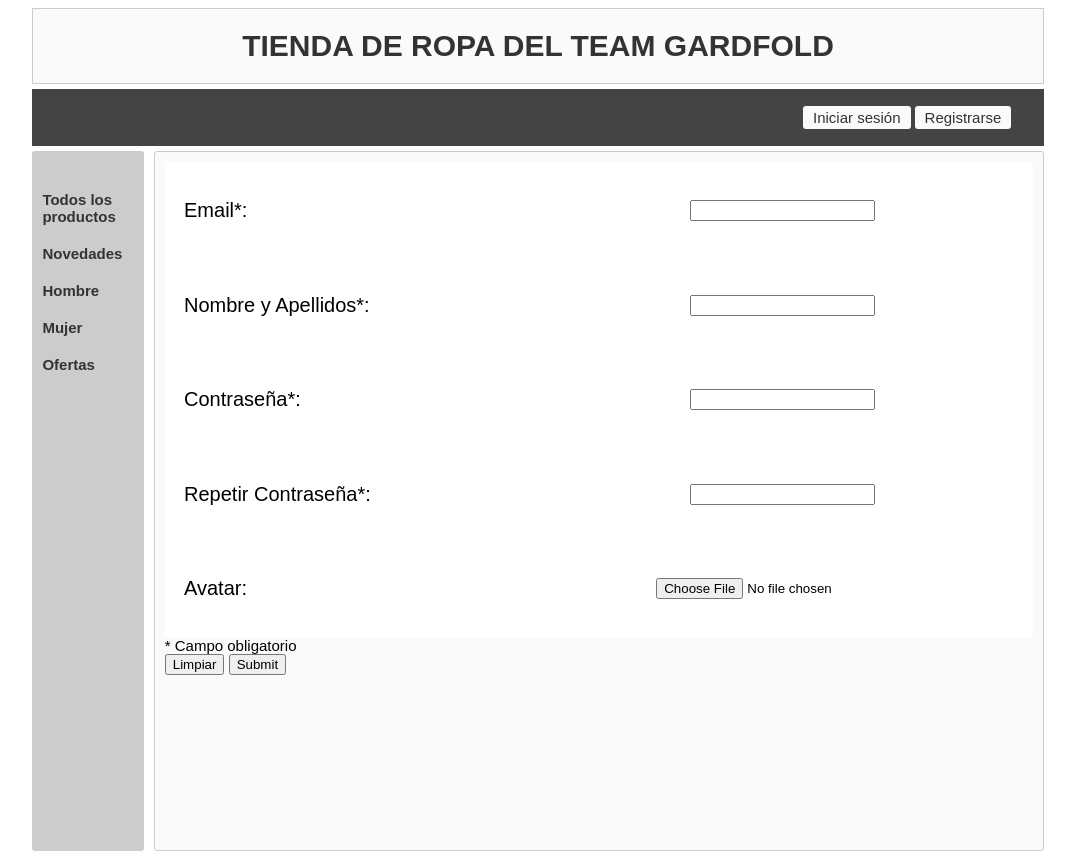
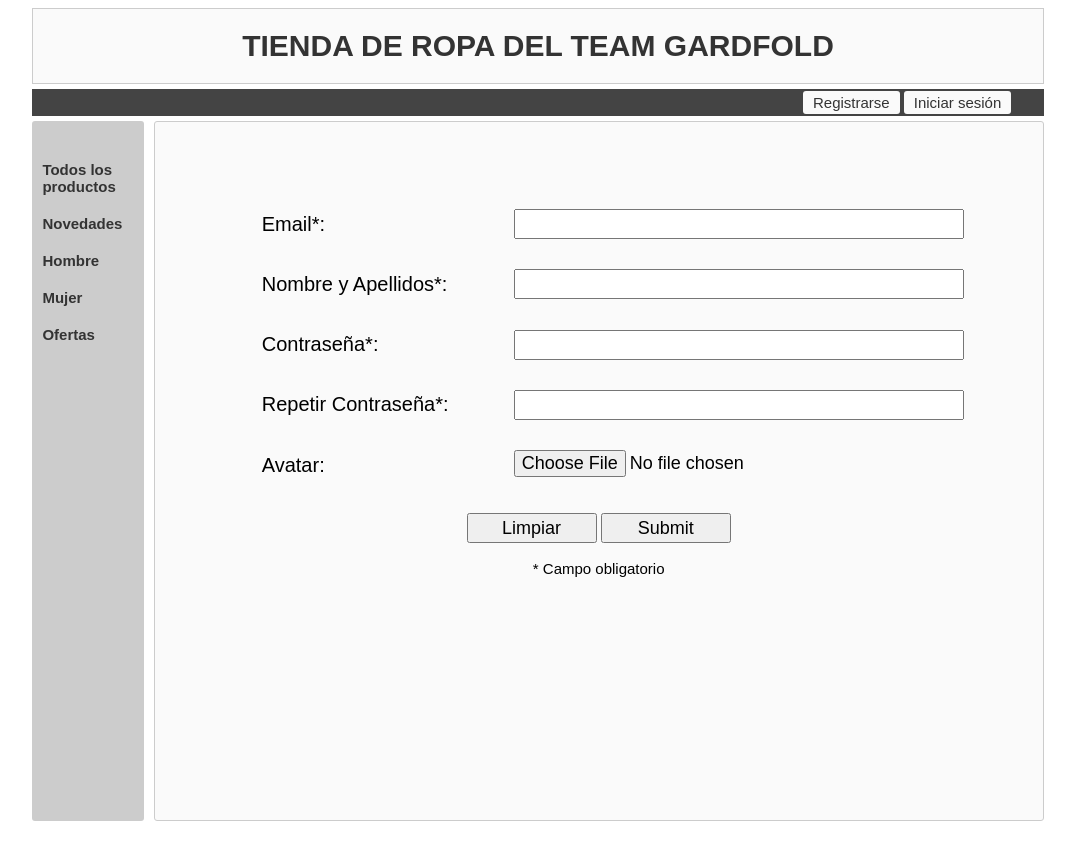
Before and after one commit to jonterola/Proyecto3SAR, a PHP site: page /php/Register.php in a window 1280 px wide. Shown: the whole page, without its empty margins (102-1177 px from the left). After the commit the page ends 821 px from the top, so only its background shows below. Run offline with PHP 8.4, Linux system fonts and the light colour scheme; some libraries are stand-ins or nearby versions.

Commit message:
Cambios estilo login y pos botones arriba

```diff
--- a/php/Menu.php
+++ b/php/Menu.php
@@ -1,9 +1,9 @@
 <nav>
-    <ul>
+
     <?php
     if (!isset($_SESSION['email'])) {
-            echo '        <li><a href="LogIn.php">Iniciar sesión</a></li>
-        <li><a href="Register.php">Registrarse</a></li>';
+        echo '        <span class = "right"><a href="LogIn.php">Iniciar sesión</a></span>
+        <span class = "right"> <a href="Register.php">Registrarse</a></span>';
     } else {
         include 'DbConfig.php';
         $mysqli = mysqli_connect($server, $user, $pass, $basededatos);
@@ -19,13 +19,13 @@
         echo $foto;
         echo '" style="max-width:60px;width:100%;max-height:60px;height:100%"></img> <span> </span> ';
         if ($_SESSION['tipo'] == 'A') {
-                echo '<li><a href="AddProductForm.php">Añadir Producto</a></li>';
-                echo '<li><a href="DeleteProductForm.php">Eliminar Producto</a></li>';
+            echo '<span class = "left"><a href="AddProductForm.php">Añadir Producto</a></span>';
+            echo '<span class = "left"><a href="DeleteProductForm.php">Eliminar Producto</a></span>';
         }
-            echo '<li><a href="logout.php">Logout</a></li>';
+        echo '<span class = "right"><a href="logout.php">Logout</a></li>';
     }
     ?>
-    </ul>
+
 </nav>
 
 <aside>
--- a/php/Register.php
+++ b/php/Register.php
@@ -11,36 +11,37 @@ include '../php/Menu.php';
 
 
 <section>
-    <div id="formDiv">
+    <div id="formDiv" style="text-align: center;">
         <?php if (isset($_SESSION['email']))
             die('Ya estas logeado'); ?>
         <form id='register' name='fregister' enctype="multipart/form-data" action='Register.php' method="POST">
-            <table id="tform" style="margin: auto; height: 70%">
+            <table class="tform">
                 <tr>
-                    <td align="left"><label id="lemail">Email*: </label></td>
+                    <td><label id="lemail">Email*: </label></td>
                     <td><input type="text" id="email" name="email" required></td>
                 </tr>
                 <tr>
-                    <td align="left"><label id="lname">Nombre y Apellidos*: </label></td>
+                    <td><label id="lname">Nombre y Apellidos*: </label></td>
                     <td><input type="text" id="name" name="name" required></td>
                 </tr>
                 <tr>
-                    <td align="left"><label id="lpassword">Contraseña*: </label></td>
+                    <td><label id="lpassword">Contraseña*: </label></td>
                     <td><input type="password" id="password" name="password" required></td>
                 </tr>
                 <tr>
-                    <td align="left"><label id="lpassword2">Repetir Contraseña*: </label></td>
+                    <td><label id="lpassword2">Repetir Contraseña*: </label></td>
                     <td><input type="password" id="password2" name="password2" required></td>
                 </tr>
                 <tr>
-                    <td align="left"><label id="lfile">Avatar: </label></td>
+                    <td><label id="lfile">Avatar: </label></td>
                     <td><input type="file" id="archivosubido" name="archivosubido" accept="image/*" onchange="preview()"></td>
                 </tr>
             </table>
+
+            <br>
+            <input type="reset" class="boton" value="Limpiar">
+            <input type="submit" class="boton"><br><br>
             <label>* Campo obligatorio </label>
-            <br>
-            <input type="reset" value="Limpiar">
-            <input type="submit"><br>
         </form>
         <?php
         include 'DbConfig.php';
--- a/php/showStock.php
+++ b/php/showStock.php
@@ -7,7 +7,7 @@
 include '../html/Header.html';
 include '../php/Menu.php';
 ?>
-<section>
+<section id="show">
     <!-- <h2>
         TODOS LOS PRODUCTOS <?php if (isset($_REQUEST['genero'])) {
                                 echo " DE " . strtoupper($_REQUEST['genero']);
@@ -17,7 +17,7 @@ include '../php/Menu.php';
     $xml = simplexml_load_file("../xml/productos.xml");
 
     $cont = 0;
-    echo "<div id='tabla'><table>";
+    echo "<div class='showTable'><table>";
     //echo "<thead><tr><th></th><th>Nombre</th><th>Precio</th></tr></thead>";
     if (isset($_REQUEST['genero'])) {
         echo "<thead><tr><th> Productos de " . $_REQUEST['genero'] . " </th><th>Nombre</th><th>Precio</th></tr></thead>";
--- a/styles/estilos.css
+++ b/styles/estilos.css
@@ -41,22 +41,14 @@ aside {
 }
 nav {
   padding-right: 3%;
+  padding-left: 3%;
   overflow: hidden;
   background: #444;
   margin-top: 0.5%;
   margin-bottom: 0.5%;
 }
-nav ul {
-  list-style-type: none;
-  float: left;
-  padding: 0px;
-  width: 100%;
-  display: table;
-  text-align: right;
-}
-nav ul li {
-  display: inline-block;
-  float: none;
+
+nav span {
   padding: 3px 10px;
   margin: 2px;
   background: #fafafa;
@@ -65,7 +57,14 @@ nav ul li {
   -o-border-radius: 3px;
   border-radius: 3px;
 }
-nav ul li:hover {
+nav .left {
+  float: left !important;
+}
+nav .right {
+  float: right !important;
+}
+
+nav span:hover {
   background-color: #ccc;
   text-decoration: underline;
 }
@@ -92,30 +91,51 @@ footer a {
   color: #fff;
   text-decoration: underline;
 }
-#tabla {
-  margin: 50px;
+.remember a:hover {
+  color: #444;
+  text-decoration: underline;
 }
-table {
+
+#show table {
   width: 100%;
   height: 100%;
   background-color: white;
   text-align: center;
   font-size: 20px;
 }
-th {
+thead th {
   font-size: 30px;
 }
-tr {
+#showtable tr {
   border-bottom: 1px solid #ddd;
 }
 tr,
 td {
   padding: 2%;
 }
-tr:hover td {
+#show tr:hover td {
   background-color: #ddd;
 }
 thead {
   color: white;
   background-color: #333;
 }
+.tform {
+  margin: auto;
+  padding-top: 7%;
+  font-size: 20px;
+}
+input {
+  width: 450px;
+  height: 30px;
+  font-size: large;
+}
+
+.boton {
+  width: 130px;
+  height: 30px;
+  font-size: large;
+}
+td {
+  width: 250px;
+}
```
Also changed, not shown: php/LogIn.php (+7 -9 lines). Lines whose indentation alone changed are shown as unchanged.
